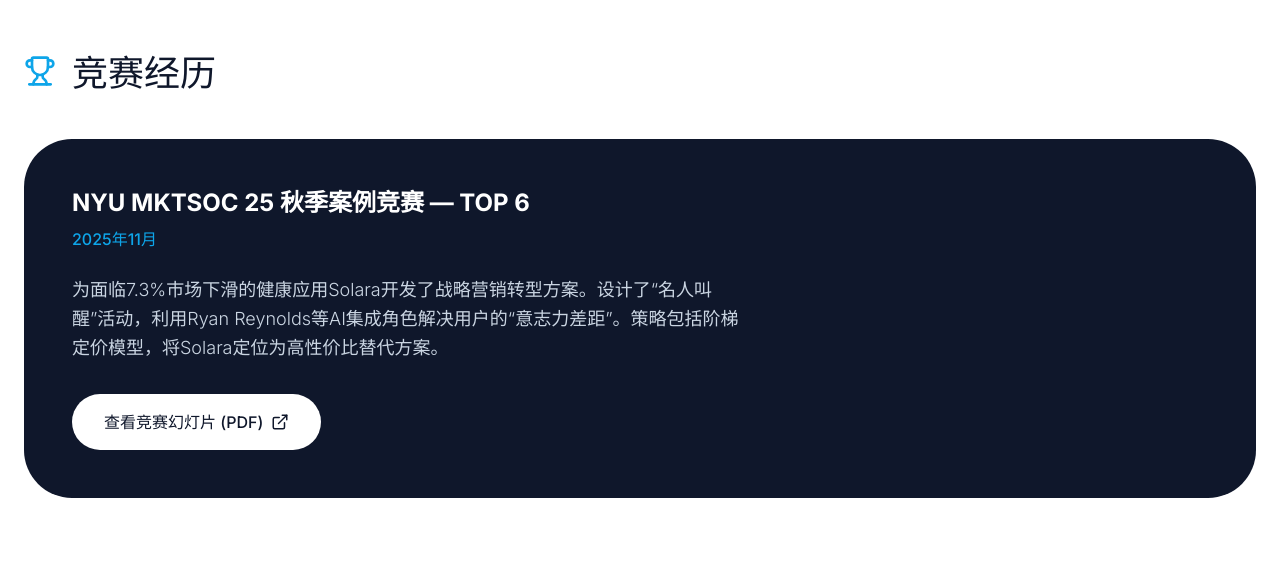
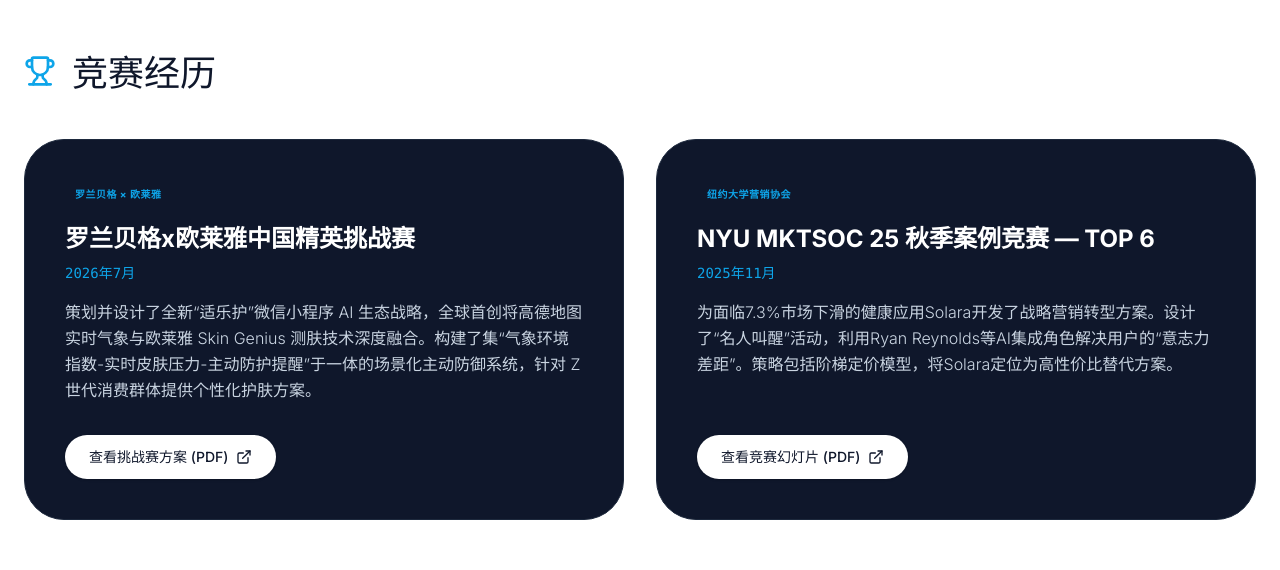
Before and after one commit to jl15972-ai/Jessie-Liu-Portfolio-Website, a React (Vite) app: page / in a window 1280 px wide. Shown: the part 4080-4650 px from the top of the page. Built offline with nearby package versions, Linux system fonts and the light colour scheme; a web font is replaced by a local one.

Commit message:
feat: add Roland Berger x L'Oréal case study
Include project details and PDF documentation for the 2026 Roland Berger x L'Oréal China Case Competition.

```diff
--- a/src/App.tsx
+++ b/src/App.tsx
@@ -83,6 +83,12 @@
           desc: "Organized 'A Cup of Wall Street' event, leading a cohort of 6 students to visit a coffee shop converted from a Wall Street bank, exploring the historical heritage of New York's Financial District.",
           linkText: "View Event Poster",
           link: "https://canva.link/jhhqah91wo2zmx8"
+        },
+        loreal: {
+          title: "2026 Roland Berger × L’Oréal China Case Competition",
+          date: "July, 2026",
+          desc: "Designed the CeraVe 'Shield' AI Eco-Strategy, a revolutionary digital model integrating real-time map weather LBS API with L'Oréal's Skin Genius technology. Created a proactive, personalized daily skin defense system with location-aware stress profiling, interactive skincare guidance, and a business roadmap centered around Gen Z consumer retention.",
+          linkText: "View Case Competition Slides (PDF)"
         },
         mktsoc: {
           title: "NYU MKTSOC 25 Fall Case Competition — TOP 6",
@@ -283,6 +289,12 @@
           desc: "组织了“啡阅华尔街”活动，带领 6 名学生参观由华尔街银行改造的咖啡店，探寻纽约金融区的历史底蕴。",
           linkText: "查看活动海报",
           link: "https://canva.link/jhhqah91wo2zmx8"
+        },
+        loreal: {
+          title: "罗兰贝格x欧莱雅中国精英挑战赛",
+          date: "2026年7月",
+          desc: "策划并设计了全新“适乐护”微信小程序 AI 生态战略，全球首创将高德地图实时气象与欧莱雅 Skin Genius 测肤技术深度融合。构建了集“气象环境指数-实时皮肤压力-主动防护提醒”于一体的场景化主动防御系统，针对 Z 世代消费群体提供个性化护肤方案。",
+          linkText: "查看挑战赛方案 (PDF)"
         },
         mktsoc: {
           title: "NYU MKTSOC 25 秋季案例竞赛 — TOP 6",
@@ -803,16 +815,42 @@
                 <Trophy className="text-accent" size={32} />
                 <h3 className="serif text-2xl sm:text-3xl md:text-4xl">{t.portfolio.sections.competition}</h3>
               </div>
-              <div className="bg-slate-900 text-white p-6 sm:p-12 rounded-2xl sm:rounded-[3rem] overflow-hidden relative">
-                <div className="relative z-10 max-w-2xl">
-                  <h4 className="font-bold text-xl sm:text-2xl mb-2">{t.portfolio.items.mktsoc.title}</h4>
-                  <p className="text-accent font-medium mb-6">{t.portfolio.items.mktsoc.date}</p>
-                  <p className="text-slate-300 mb-8 font-light leading-relaxed text-base sm:text-lg">{t.portfolio.items.mktsoc.desc}</p>
-                  <a href="/competition_experience.pdf" target="_blank" rel="noreferrer" className="inline-flex items-center gap-2 bg-white text-slate-900 px-6 sm:px-8 py-3 sm:py-4 rounded-full font-medium hover:bg-accent hover:text-white transition-all text-sm sm:text-base">
-                    {t.portfolio.items.mktsoc.linkText} <ExternalLink size={18} />
-                  </a>
+              <div className="grid grid-cols-1 md:grid-cols-2 gap-8">
+                {/* L'Oréal Case Competition */}
+                <div className="bg-slate-900 text-white p-6 sm:p-10 rounded-2xl sm:rounded-[2.5rem] overflow-hidden relative flex flex-col justify-between border border-slate-800">
+                  <div className="relative z-10">
+                    <span className="bg-accent/20 text-accent text-[10px] uppercase font-bold tracking-wider px-2.5 py-1 rounded-full mb-4 inline-block">
+                      {lang === "en" ? "L'Oréal × Roland Berger" : "罗兰贝格 × 欧莱雅"}
+                    </span>
+                    <h4 className="font-bold text-xl sm:text-2xl mb-2 leading-snug">{t.portfolio.items.loreal.title}</h4>
+                    <p className="text-accent font-medium mb-4 text-sm font-mono">{t.portfolio.items.loreal.date}</p>
+                    <p className="text-slate-300 mb-8 font-light leading-relaxed text-sm sm:text-base">{t.portfolio.items.loreal.desc}</p>
+                  </div>
+                  <div className="relative z-10 mt-auto">
+                    <a href="/roland_berger_loreal_2026.pdf" target="_blank" rel="noreferrer" className="inline-flex items-center gap-2 bg-white text-slate-900 px-6 py-3 rounded-full font-medium hover:bg-accent hover:text-white transition-all text-xs sm:text-sm shadow-sm">
+                      {t.portfolio.items.loreal.linkText} <ExternalLink size={16} />
+                    </a>
+                  </div>
+                  <div className="absolute top-0 right-0 w-1/3 h-full bg-accent/5 -skew-x-12 translate-x-12 pointer-events-none" />
                 </div>
-                <div className="absolute top-0 right-0 w-1/3 h-full bg-accent/10 -skew-x-12 translate-x-12" />
+
+                {/* MKTSOC Case Competition */}
+                <div className="bg-slate-900 text-white p-6 sm:p-10 rounded-2xl sm:rounded-[2.5rem] overflow-hidden relative flex flex-col justify-between border border-slate-800">
+                  <div className="relative z-10">
+                    <span className="bg-accent/20 text-accent text-[10px] uppercase font-bold tracking-wider px-2.5 py-1 rounded-full mb-4 inline-block">
+                      {lang === "en" ? "NYU Marketing Society" : "纽约大学营销协会"}
+                    </span>
+                    <h4 className="font-bold text-xl sm:text-2xl mb-2 leading-snug">{t.portfolio.items.mktsoc.title}</h4>
+                    <p className="text-accent font-medium mb-4 text-sm font-mono">{t.portfolio.items.mktsoc.date}</p>
+                    <p className="text-slate-300 mb-8 font-light leading-relaxed text-sm sm:text-base">{t.portfolio.items.mktsoc.desc}</p>
+                  </div>
+                  <div className="relative z-10 mt-auto">
+                    <a href="/competition_experience.pdf" target="_blank" rel="noreferrer" className="inline-flex items-center gap-2 bg-white text-slate-900 px-6 py-3 rounded-full font-medium hover:bg-accent hover:text-white transition-all text-xs sm:text-sm shadow-sm">
+                      {t.portfolio.items.mktsoc.linkText} <ExternalLink size={16} />
+                    </a>
+                  </div>
+                  <div className="absolute top-0 right-0 w-1/3 h-full bg-accent/5 -skew-x-12 translate-x-12 pointer-events-none" />
+                </div>
               </div>
             </div>
 
```
Also changed, not shown: 1 other file (tests, documents, lock files or other folders).
